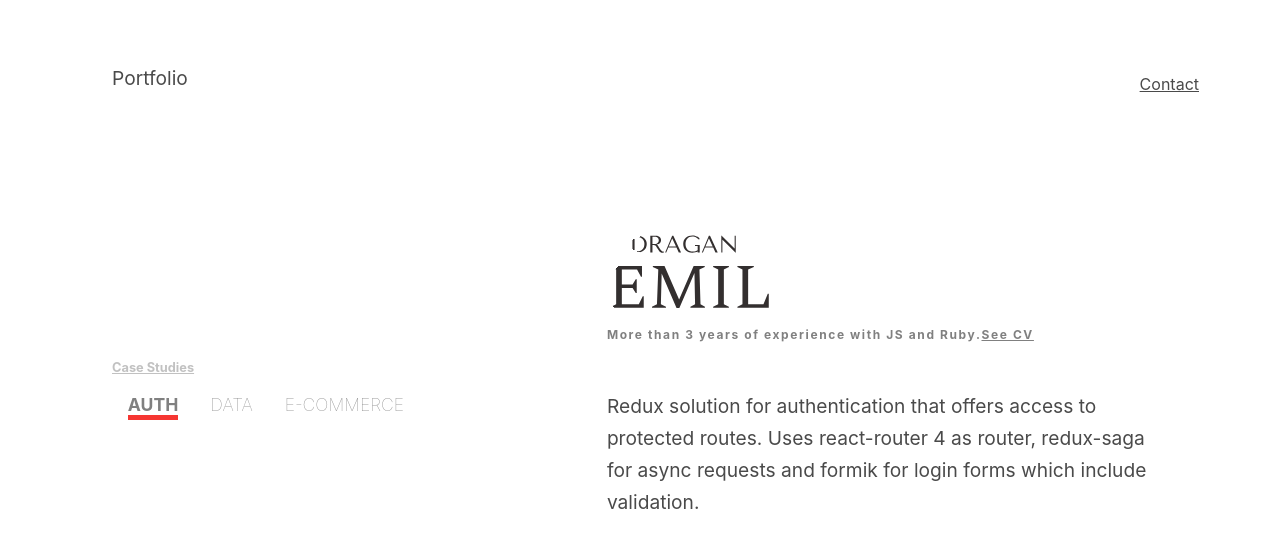
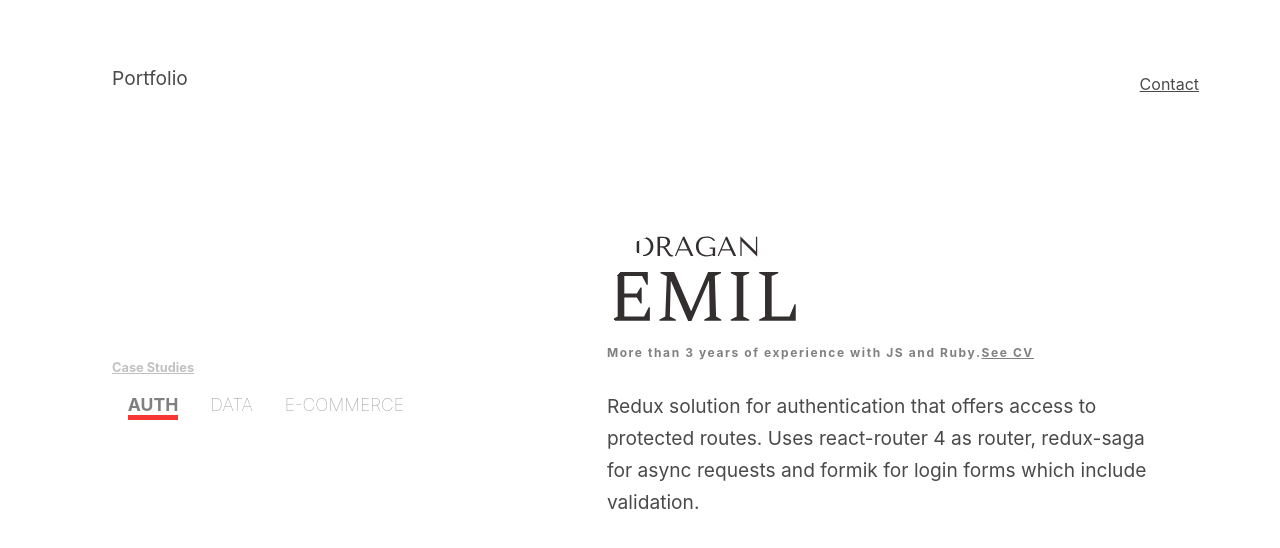
Before and after one commit to emilMircea/portfolio, a React (Create React App) app: page / in a window 1280 px wide. Shown: the top 548 px of the page. Built offline with nearby package versions, Linux system fonts and the light colour scheme.

Commit message:
add style to make div that displays cases' height fits content

```diff
--- a/src/App.css
+++ b/src/App.css
@@ -1,3 +1,7 @@
+html, body {
+  height: 100%;
+}
+
 .wrapper {
   padding: 4rem;
   height: 100%;
@@ -15,11 +19,13 @@ p {
 
 .grid-container {
   display: grid;
-  height: 100%;
   grid-template-columns: 1.5fr 2.5fr;
   grid-template-rows: 0.25fr 1fr;
   grid-gap: 200px 75px;
   grid-template-areas: "Logo Contact" "Links Content";
+  position: relative;
+  height: auto;
+  min-height: 100% !important;
 }
 
 
@@ -49,6 +55,9 @@ p {
   line-height: 2rem;
   padding-top: 2rem;
   padding-bottom: 2rem;
+  position: relative;
+  height: auto;
+  min-height: 100% !important;
 }
 
 .content-heading-wrapper {
@@ -72,8 +81,14 @@ p {
 }
 
 .content-img {
-  width: 12rem;
+  width: 14rem;
 }
+
+.case-wrapper {
+  display: block;
+  overflow: auto;
+}
+
 
 /* sidebar styles */
 
```
